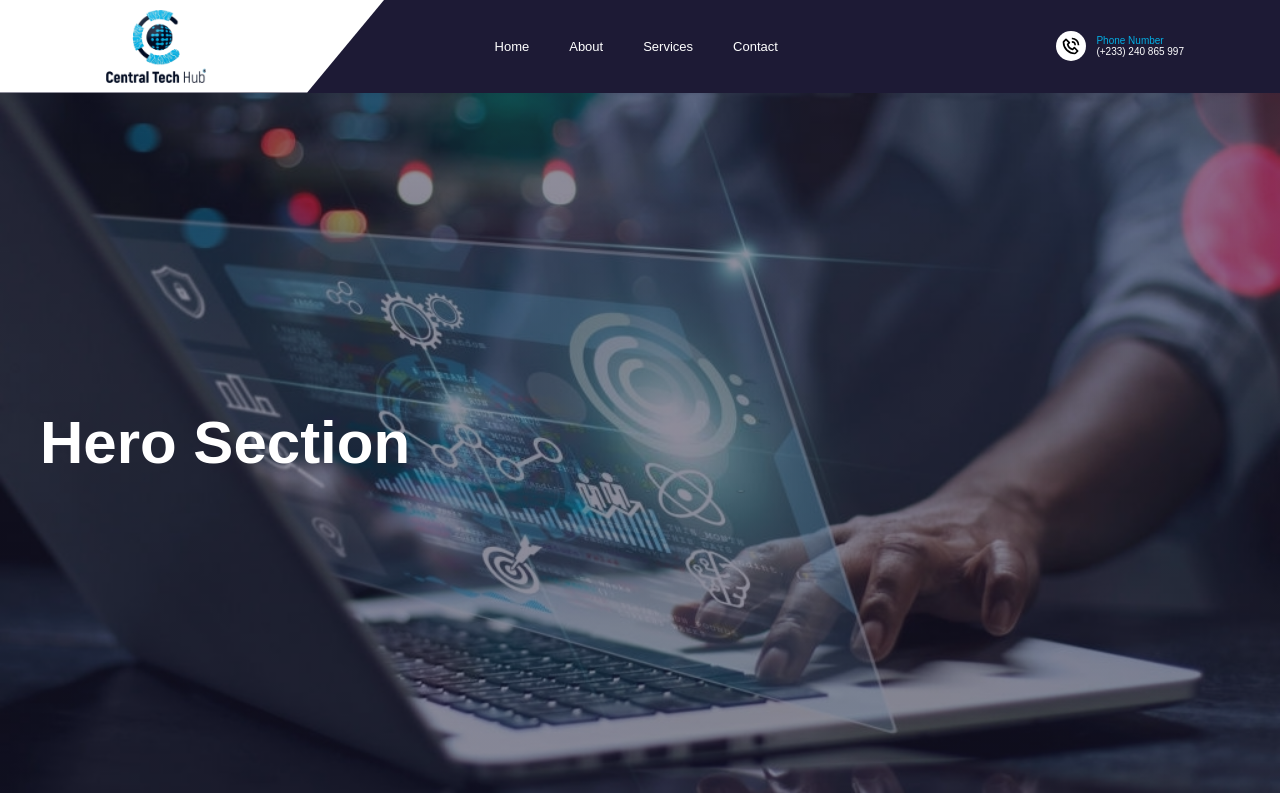
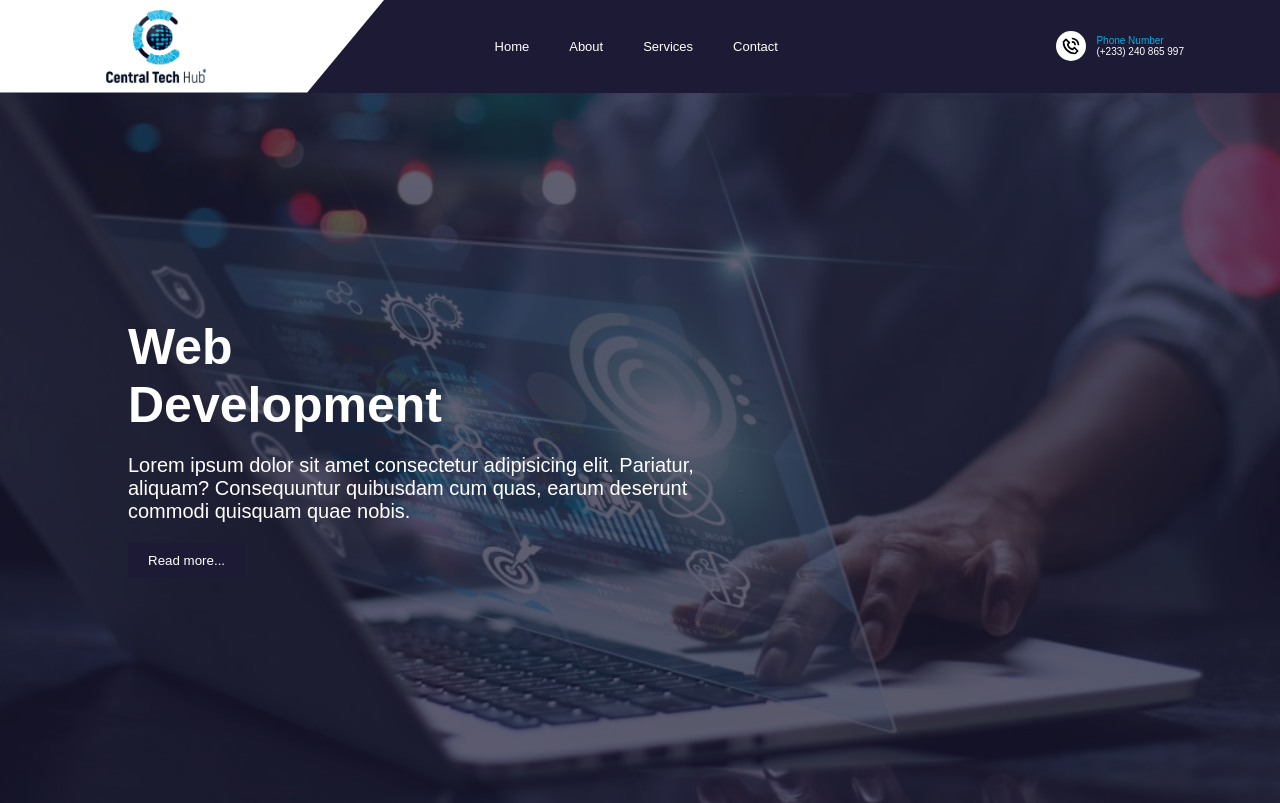
Before and after one commit to PrinceNarteh/central-tech-hub, a React (Create React App) app: page / in a window 1280 px wide. Shown: the top 803 px of the page. Built offline with nearby package versions, Linux system fonts and the light colour scheme.

Commit message:
adds footer component

```diff
--- a/src/App.tsx
+++ b/src/App.tsx
@@ -1,14 +1,16 @@
+import About from "./components/About";
+import Footer from "./components/Footer";
+import ImageSlider from "./components/ImageSlider";
 import Navbar from "./components/Navbar";
-import Hero from "./components/Hero";
-import About from "./components/About";
 import Offer from "./components/Offer";
-import Footer from "./components/Footer";
+import Slider from "./components/Slider";
 
 function App() {
   return (
     <>
       <Navbar />
-      <Hero />
+      <Slider src="hero.jpg" />
+      {/* <ImageSlider /> */}
       <About />
       <Offer />
       <Footer />
--- a/src/components/About.tsx
+++ b/src/components/About.tsx
@@ -49,6 +49,10 @@ const AboutStyle = styled.section`
     display: grid;
     grid-template-columns: 1fr 2fr;
     column-gap: 2rem;
+
+    img {
+      width: 100%;
+    }
   }
 
   h4 {
--- /dev/null
+++ b/src/components/ImageSlider.tsx
@@ -0,0 +1,13 @@
+import styled from "styled-components";
+import Slider from "./Slider";
+
+const ImageSlider = () => {
+  return <ImageSliderStyle>{/* <Slider /> */}</ImageSliderStyle>;
+};
+
+const ImageSliderStyle = styled.div`
+  height: calc(100vh - 10rem);
+  /* overflow: hidden; */
+`;
+
+export default ImageSlider;
--- /dev/null
+++ b/src/components/Slider.tsx
@@ -0,0 +1,59 @@
+import styled from "styled-components";
+import { Button } from "./styles";
+
+interface SliderProps {
+  src: string;
+}
+
+const Slider = ({ src }: SliderProps) => {
+  const SliderStyle = styled.div`
+    height: calc(100vh - 9rem);
+    overflow: hidden;
+    color: white;
+    position: relative;
+    background-image: url(${src});
+    background-size: cover;
+    background-repeat: none;
+
+    .text-box {
+      position: absolute;
+      width: 100%;
+      inset: 0;
+      z-index: 1;
+      background-color: rgba(29, 26, 53, 0.7);
+      display: flex;
+      justify-content: center;
+      align-items: flex-start;
+      flex-direction: column;
+      padding-left: 10%;
+
+      .title {
+        font-size: clamp(5vh, 5rem, 15vw);
+      }
+
+      p {
+        margin: 2rem 0;
+        font-size: 2rem;
+        width: 50%;
+      }
+    }
+  `;
+  return (
+    <SliderStyle>
+      <div className="text-box">
+        <h1 className="title">
+          Web <br />
+          Development
+        </h1>
+        <p>
+          Lorem ipsum dolor sit amet consectetur adipisicing elit. Pariatur,
+          aliquam? Consequuntur quibusdam cum quas, earum deserunt commodi
+          quisquam quae nobis.
+        </p>
+        <Button>Read more...</Button>
+      </div>
+    </SliderStyle>
+  );
+};
+
+export default Slider;
--- /dev/null
+++ b/src/components/styles/Button.tsx
@@ -0,0 +1,20 @@
+import styled from "styled-components";
+import { theme } from "../../theme";
+
+interface ButtonProps {
+  children: React.ReactNode;
+}
+
+export const Button = ({ children }: ButtonProps) => {
+  return <ButtonStyle>{children}</ButtonStyle>;
+};
+
+const ButtonStyle = styled.button`
+  border: none;
+  outline: none;
+  background-color: ${theme.colors.primaryColor};
+  color: white;
+  padding: 1rem 2rem;
+`;
+
+export default Button;
--- a/src/components/styles/GlobalStyle.tsx
+++ b/src/components/styles/GlobalStyle.tsx
@@ -20,7 +20,7 @@ export const GlobalStyle = createGlobalStyle`
     }
 
     img {
-        width: 100%;
+        /* width: 100%; */
     }
 
     li {
--- a/src/components/styles/index.tsx
+++ b/src/components/styles/index.tsx
@@ -1 +1,2 @@
 export { Container } from "./Container";
+export { Button } from "./Button";
```
